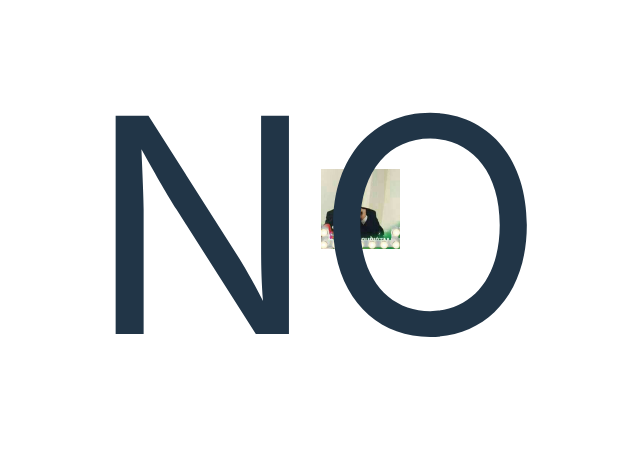
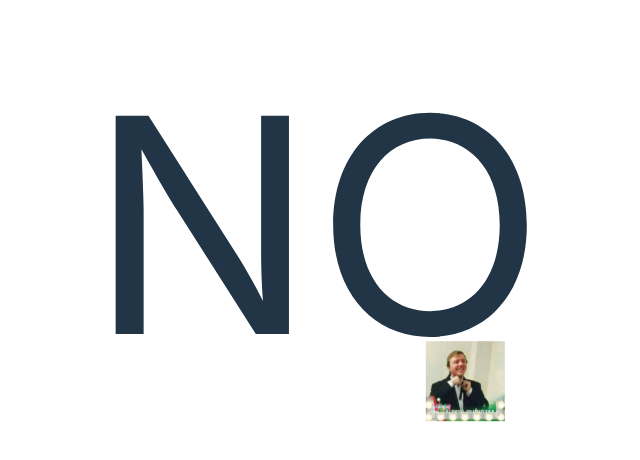
Before and after one commit to kage1414/is-it-nics-birthday, a React (Vite) app: page / in a window 1280 px wide. Shown: the top 460 px of the page, without its empty margins (323-963 px from the left). Built offline with nearby package versions, Linux system fonts and the light colour scheme.

Commit message:
makes nics face move in a circle

```diff
--- a/src/App.css
+++ b/src/App.css
@@ -2,8 +2,52 @@
   display: flex;
   text-align: center;
   justify-content: center;
-  cursor: url("nics-face.png"), auto;
+  /* cursor: url("nics-face.png"), auto; */
   height: 100vh;
   width: 100vw;
-  cursor: none;
+  /* cursor: none; */
 }
+
+.nics-face {
+  -webkit-animation: myOrbit 1s linear infinite; /* Chrome, Safari 5 */
+  -moz-animation: myOrbit 1s linear infinite; /* Firefox 5-15 */
+  -o-animation: myOrbit 1s linear infinite; /* Opera 12+ */
+  animation: myOrbit 1s linear infinite; /* Chrome, Firefox 16+,
+                                                      IE 10+, Safari 5 */
+}
+
+@-webkit-keyframes myOrbit {
+  from {
+    -webkit-transform: rotate(0deg) translateX(150px) rotate(0deg);
+  }
+  to {
+    -webkit-transform: rotate(360deg) translateX(150px) rotate(-360deg);
+  }
+}
+
+@-moz-keyframes myOrbit {
+  from {
+    -moz-transform: rotate(0deg) translateX(150px) rotate(0deg);
+  }
+  to {
+    -moz-transform: rotate(360deg) translateX(150px) rotate(-360deg);
+  }
+}
+
+@-o-keyframes myOrbit {
+  from {
+    -o-transform: rotate(0deg) translateX(150px) rotate(0deg);
+  }
+  to {
+    -o-transform: rotate(360deg) translateX(150px) rotate(-360deg);
+  }
+}
+
+@keyframes myOrbit {
+  from {
+    transform: rotate(0deg) translateX(150px) rotate(0deg);
+  }
+  to {
+    transform: rotate(360deg) translateX(150px) rotate(-360deg);
+  }
+}
--- a/src/App.tsx
+++ b/src/App.tsx
@@ -4,9 +4,14 @@ import { Yes } from "./Yes";
 import { No } from "./No";
 import { useState } from "react";
 import { NicsFace } from "./NicsFace";
+import { getWindowDimensions } from "./utils";
 
 function App() {
-  const [mouseCoordinates, setMouseCoordinates] = useState([209, 684]);
+  const initDimensions = getWindowDimensions();
+  const [mouseCoordinates, setMouseCoordinates] = useState([
+    initDimensions.height / 2,
+    initDimensions.width / 2,
+  ]);
   const nicsBirthday = moment("12-27", "MM-DD");
   const today = moment();
 
--- a/src/NicsFace.tsx
+++ b/src/NicsFace.tsx
@@ -4,6 +4,7 @@ interface Props {
 
 export const NicsFace = ({ mouseCoordinates }: Props) => (
   <img
+    className="nics-face"
     src="nics-face.png"
     style={{
       position: "absolute",
```
